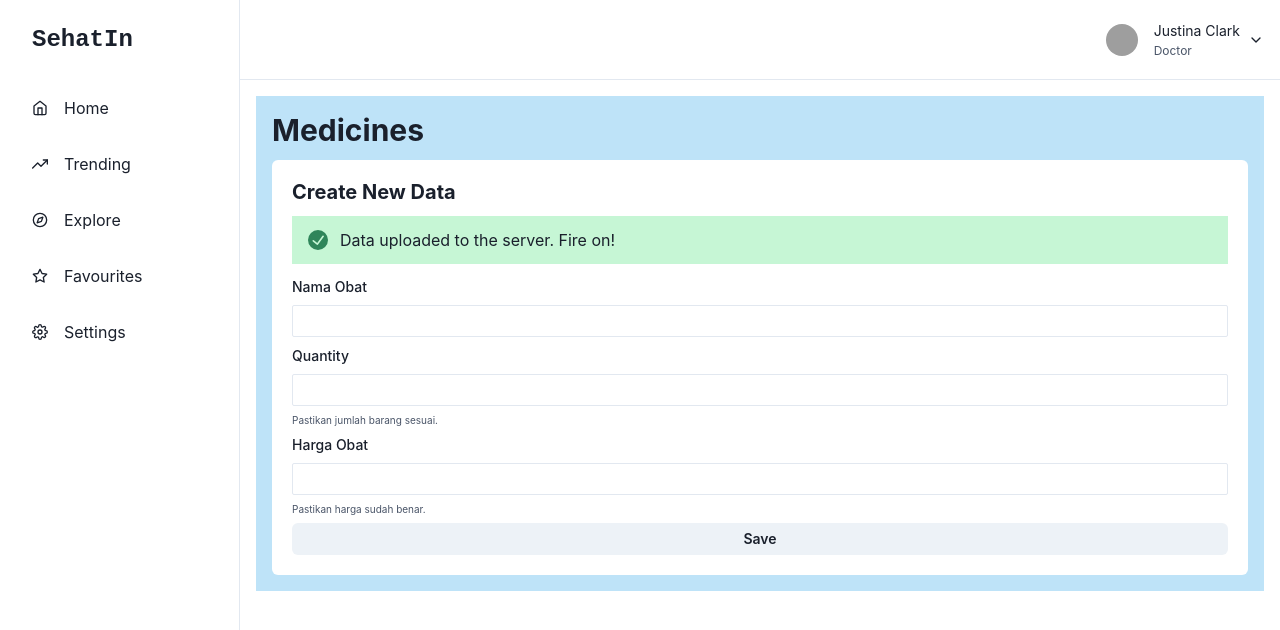
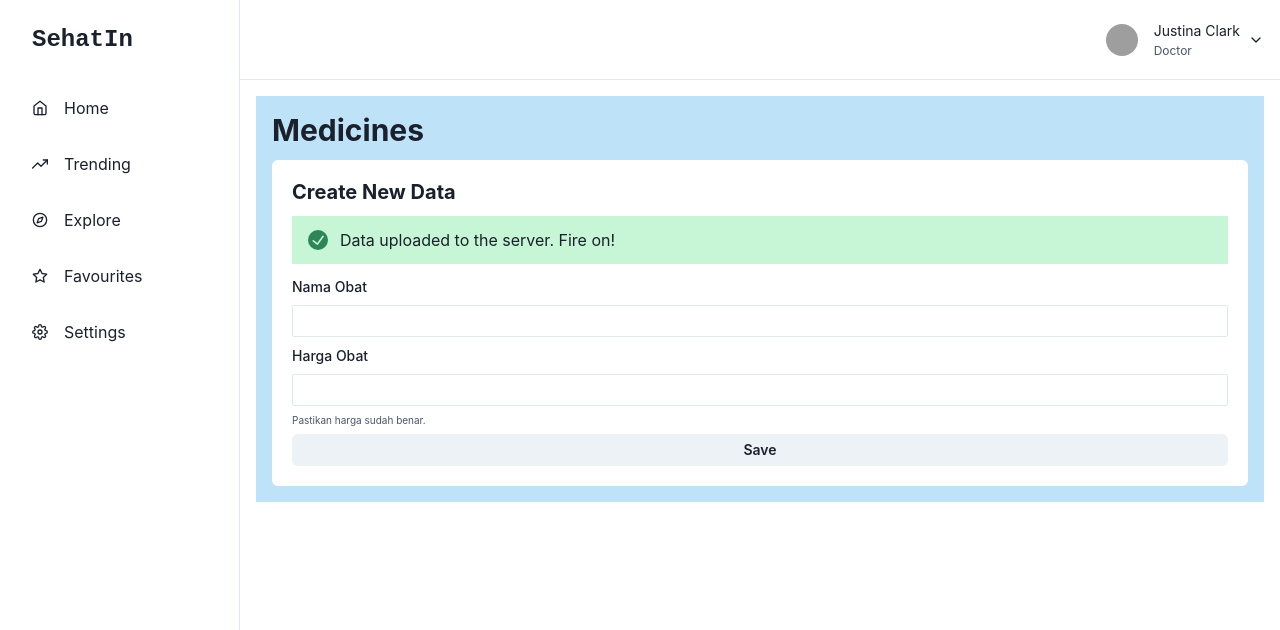
Before and after one commit to gg2-sehatin/sehatin, a React (Create React App) app: page /medicine-form in a window 1280 px wide. Shown: the top 630 px of the page. Built offline with nearby package versions, Linux system fonts and the light colour scheme; grey boxes are pictures that could not be loaded.

Commit message:
another another

```diff
--- a/mock/db.json
+++ b/mock/db.json
@@ -38,5 +38,8 @@
       "userID": 6,
       "id": 6
     }
+  ],
+  "medicine" : [
+
   ]
 }
--- a/src/molecules/AdminUser/index.tsx
+++ b/src/molecules/AdminUser/index.tsx
@@ -46,7 +46,6 @@ export default function AdminUser() {
         </Flex>
         <Box
           bg='gray.100'
-          // w='50%'
           p={5}
           rounded="md"
         >
--- a/src/organisms/MedicineForm/index.tsx
+++ b/src/organisms/MedicineForm/index.tsx
@@ -41,12 +41,6 @@ export default function MedicineForm() {
               <FormControl>
                 <FormLabel htmlFor='email' fontSize={14}>Nama Obat</FormLabel>
                 <Input id='namaobat' type='text' size='sm' />
-                {/* <FormHelperText>We'll never share your email.</FormHelperText> */}
-              </FormControl>
-              <FormControl>
-                <FormLabel htmlFor='email' fontSize={14}>Quantity</FormLabel>
-                <Input id='qtyobat' type='text' size='sm' />
-                <FormHelperText fontSize={10}>Pastikan jumlah barang sesuai.</FormHelperText>
               </FormControl>
               <FormControl>
                 <FormLabel htmlFor='email' fontSize={14}>Harga Obat</FormLabel>
```
Also changed, not shown: package.json (+4 -3 lines), 1 other file (tests, documents, lock files or other folders).
